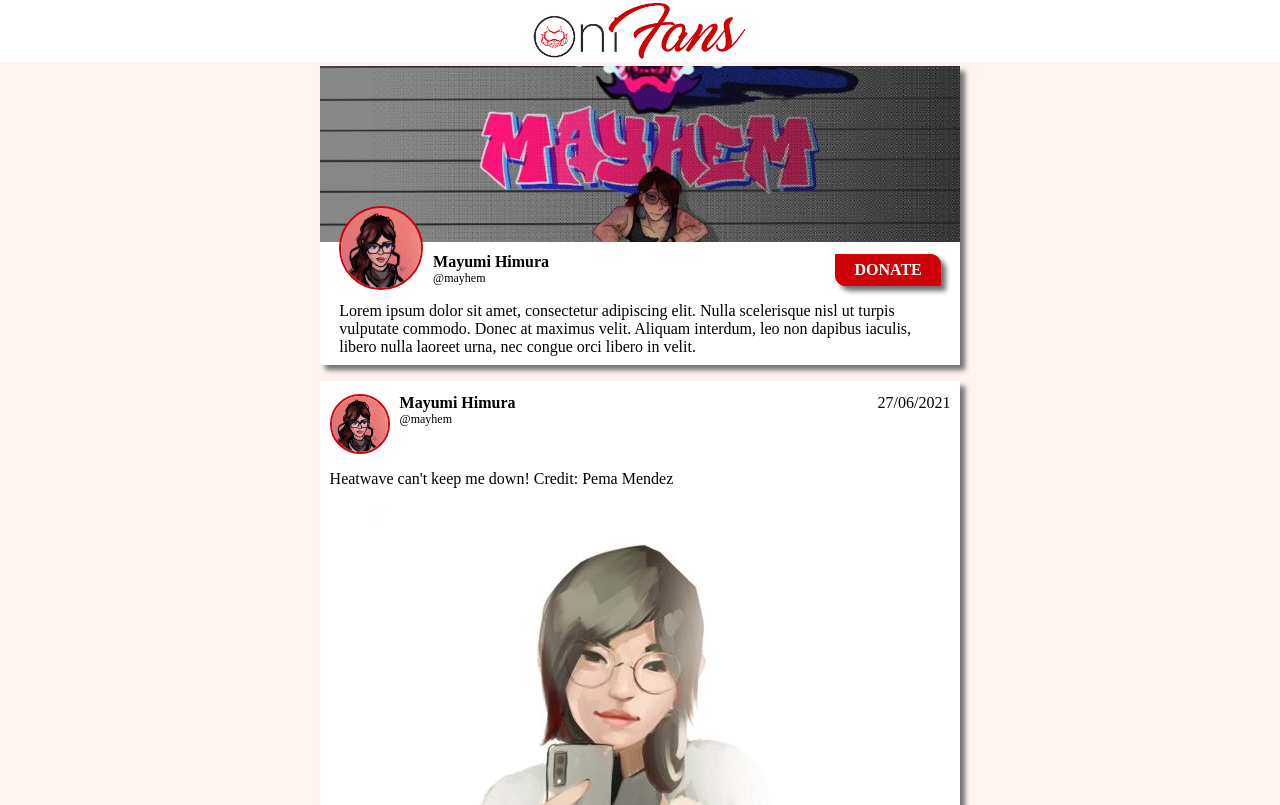
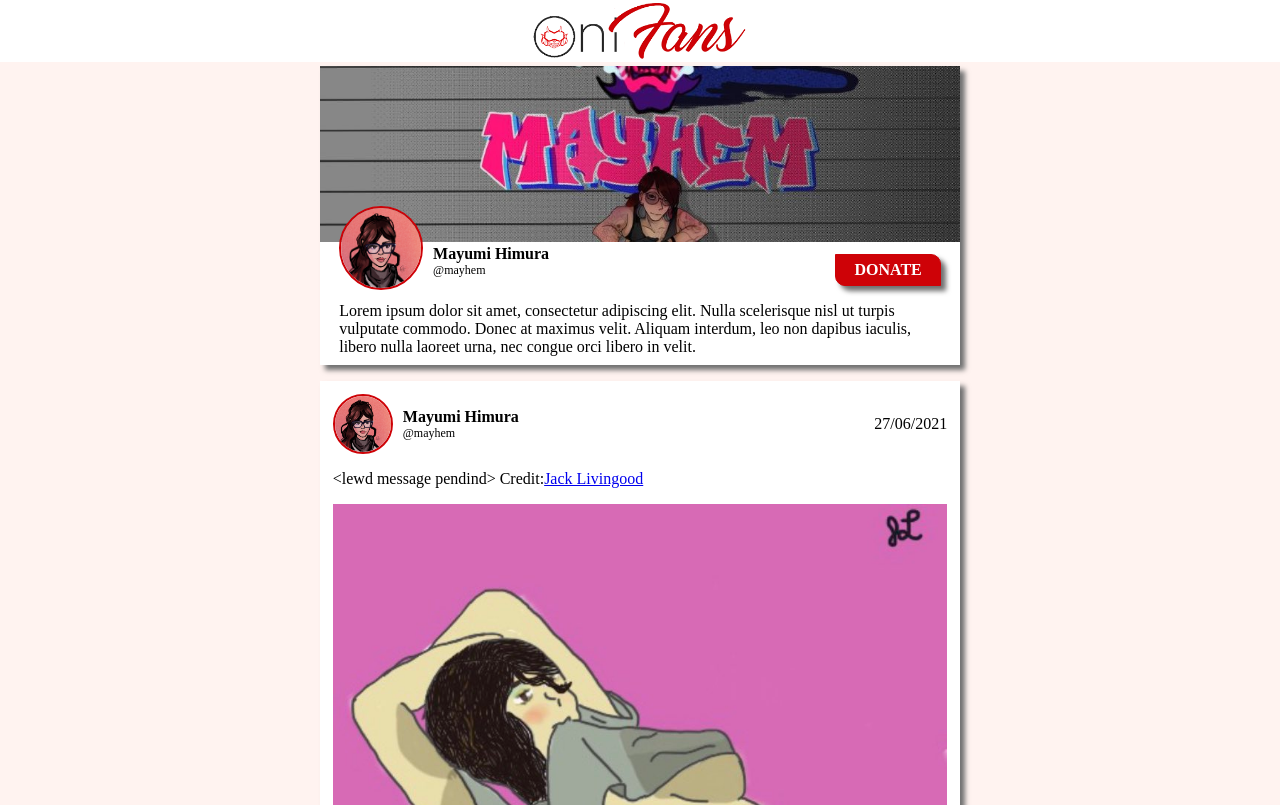
Before and after one commit to Drywock/oni-fans, an Angular app: page / in a window 1280 px wide. Built offline with nearby package versions, Linux system fonts and the light colour scheme.

Commit message:
Improve crediot, added post and improve layout

```diff
--- a/src/app/content/post/post.component.html
+++ b/src/app/content/post/post.component.html
@@ -13,12 +13,12 @@
                 </div>
             </div>
         </div>
-        <div>
-            {{ post.date }}
+        <div class="date-box">
+            <span>{{ post.date }}</span>
         </div>
     </div>
     <div>
-        <p>{{ post.content.text }}</p>
+        <p>{{ post.content.text }} Credit:<a [href]="post.credit.link">{{ post.credit.name }}</a></p>
         <div class="post-img-box">
             <img class="post-img" [src]="post.content.img" />
         </div>
--- a/src/app/content/post/post.component.scss
+++ b/src/app/content/post/post.component.scss
@@ -1,13 +1,14 @@
 .post {
     box-shadow: 5px 5px 5px rgb(112, 112, 112);
     margin-bottom: 10px;
-    padding: 2% 1.5%;
+    padding: 2% 2%;
     background-color: white;
 }
 
 .author-info {
     display: flex;
     flex-direction: row;
+    align-items: center;
 }
 
 .author-name {
@@ -49,3 +50,8 @@
     justify-content: center;
     width: 100%;
 }
+
+.date-box {
+    display: flex;
+    align-items: center;
+}
--- a/src/app/info-header/info-header.component.scss
+++ b/src/app/info-header/info-header.component.scss
@@ -29,6 +29,7 @@ img {
     justify-content: end;
     flex-direction: column;
     padding-left: 2%;
+    padding-bottom: 1.5%;
     flex: 1;
     align-self: flex-end;
 }
--- a/src/assets/posts.json
+++ b/src/assets/posts.json
@@ -6,8 +6,27 @@
     },
     "date": "27/06/2021",
     "content": {
-      "text": "Heatwave can't keep me down! Credit: Pema Mendez",
+      "text": "<lewd message pendind>",
+      "img": "assets/img/mayumi-jack-livingood.jpg"
+    },
+    "credit": {
+      "name": "Jack Livingood",
+      "link": "https://twitter.com/jack_livingood"
+    }
+  },
+  {
+    "author": {
+      "name": "Mayumi Himura",
+      "handle": "@mayhem"
+    },
+    "date": "27/06/2021",
+    "content": {
+      "text": "Heatwave can't keep me down!",
       "img": "assets/img/pema-art.jpg"
+    },
+    "credit": {
+      "name": "Pema Mendez",
+      "link": "https://twitter.com/PemaMendez"
     }
   },
   {
@@ -17,8 +36,12 @@
     },
     "date": "26/06/2021",
     "content": {
-      "text": "Cleaning Redtail to to get it extra clean Credit: Kim Im",
+      "text": "Cleaning Redtail to to get it extra clean.",
       "img": "assets/img/car-1.PNG"
+    },
+    "credit": {
+      "name": "Kim In",
+      "link": "https://twitter.com/kimukakugohan"
     }
   },
 
@@ -29,8 +52,27 @@
     },
     "date": "26/06/2021",
     "content": {
-      "text": "<message pending> Credit: Kim Im",
+      "text": "<message pending>",
       "img": "assets/img/car-2.PNG"
+    },
+    "credit": {
+      "name": "Kim Im",
+      "link": "https://twitter.com/kimukakugohan"
+    }
+  },
+  {
+    "author": {
+      "name": "Mayumi Himura",
+      "handle": "@mayhem"
+    },
+    "date": "23/05/2021",
+    "content": {
+      "text": "<message pending>",
+      "img": "assets/img/mayumi-sam.jpg"
+    },
+    "credit": {
+      "name": "Sam",
+      "link": "https://twitter.com/pistachiostars"
     }
   },
   {
@@ -40,8 +82,12 @@
     },
     "date": "21/05/2021",
     "content": {
-      "text": "Just chilling. Credit: Luft",
+      "text": "Just chilling.",
       "img": "assets/img/mayhem-full.jpg"
+    },
+    "credit": {
+      "name": "Luft",
+      "link": "https://twitter.com/Luftschlos5"
     }
   }
 ]
```
Also changed, not shown: src/assets/img/mayumi-jack-livingood.jpg (added), src/assets/img/mayumi-sam.jpg (added).
